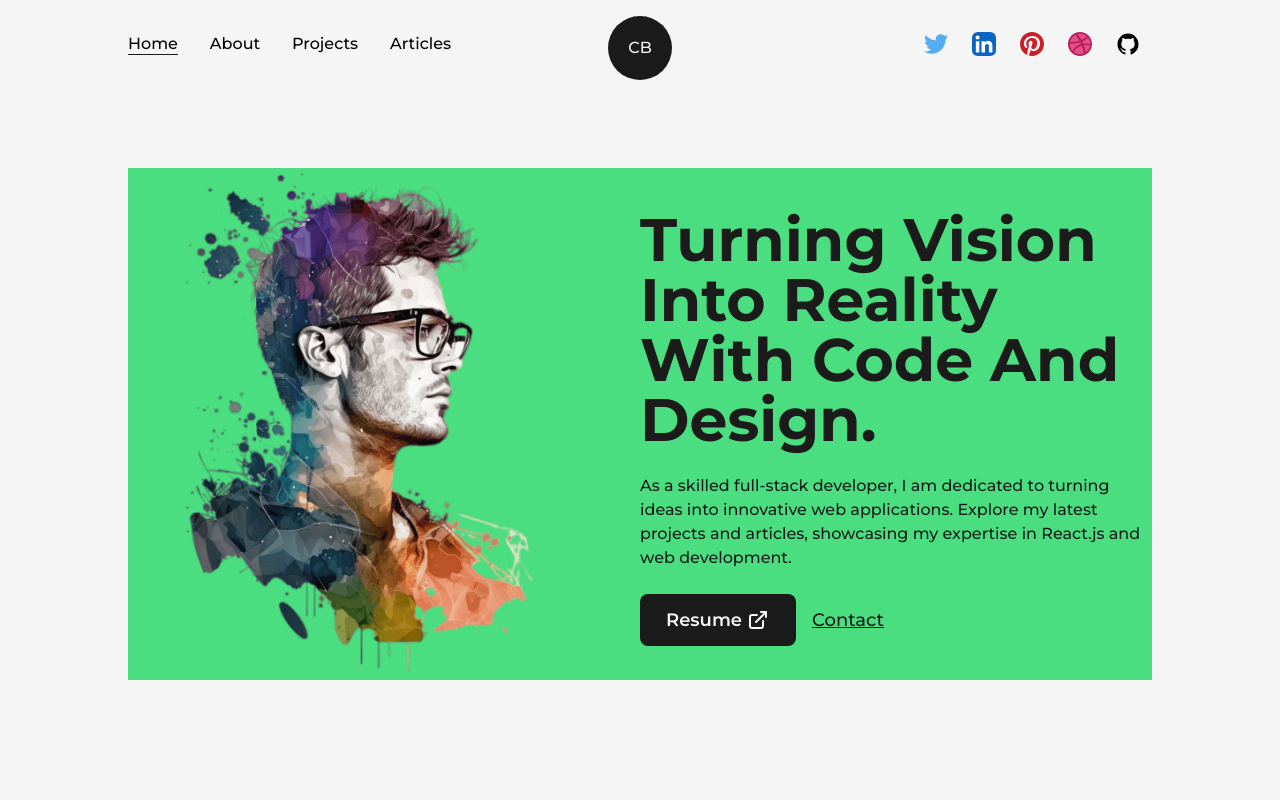
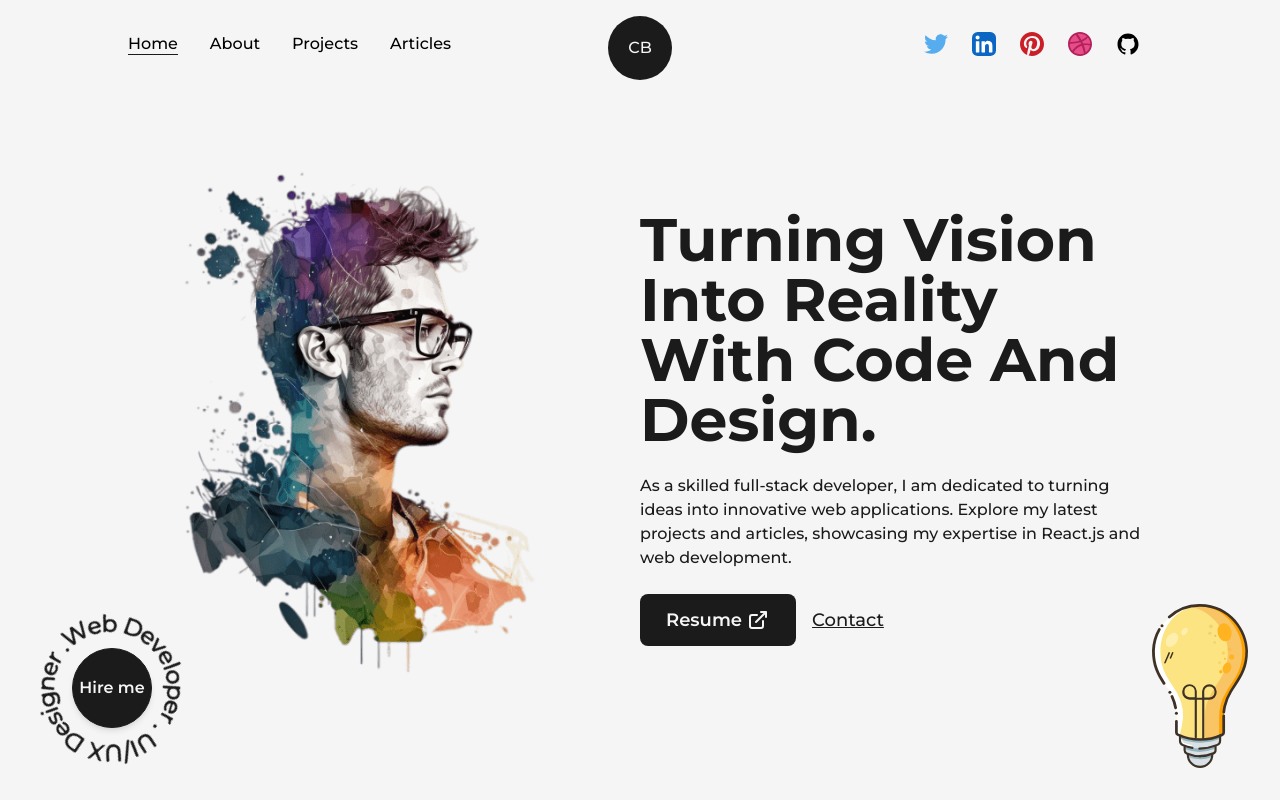
Before and after one commit to kirankuyate2157/kiran-kuyate-portfolio, a Next.js app: page / in a window 1280 px wide. Shown: the top 800 px of the page. Built offline with nearby package versions, Linux system fonts and the light colour scheme.

Commit message:
home done

```diff
--- /dev/null
+++ b/src/components/Hireme.js
@@ -0,0 +1,20 @@
+import React from "react";
+import { CircularText } from "./icons";
+import Link from "next/link";
+const Hireme = () => {
+  return (
+    <div className='fixed left-4 bottom-4 flex items-center justify-center overflow-hidden'>
+      <div className='w-48 h-auto flex items-center justify-center relative'>
+        <CircularText className='fill-dark animate-spin-slow' />
+        <Link
+          href='mailto:admin@gmail.com'
+          className='flex text-light bg-dark items-center justify-center absolute left-1/2 top-1/2 -translate-x-1/2 -translate-y-1/2 shadow-md border border-solid border-dark w-20 h-20 font-semibold  rounded-full hover:bg-light hover:text-dark'
+        >
+          Hire me
+        </Link>
+      </div>
+    </div>
+  );
+};
+
+export default Hireme;
--- a/src/pages/index.tsx
+++ b/src/pages/index.tsx
@@ -1,11 +1,12 @@
 import Head from "next/head";
-import Layout from "@/components/layout";
+import Layout from "../components/Layout";
 import Image from "next/image";
 import Link from "next/link";
+import lightBulb from "../../public/images/svgs/miscellaneous_icons_1.svg";
 import ProfilePic from "../../public/images/profile/developer-pic-1.png";
 import AnimatedText from "../components/AnimatedText";
-
-import { LinkArrow } from "@/components/icons";
+import Hireme from "../components/Hireme";
+import { LinkArrow } from "../components/icons";
 export default function Home() {
   return (
     <>
@@ -16,7 +17,7 @@ export default function Home() {
       </Head>
       <main className='flex items-center text-dark w-full min-h-screen '>
         <Layout className='pt-0'>
-          <div className='flex bg-green-400 items-center justify-between w-full'>
+          <div className='flex  items-center justify-between w-full'>
             <div className='w-1/2'>
               <Image
                 src={ProfilePic}
@@ -54,6 +55,10 @@ export default function Home() {
             </div>
           </div>
         </Layout>
+        <Hireme />
+        <div className='absolute right-8 bottom-8 inline-block w-24'>
+          <Image src={lightBulb} alt='kiran.dev' className='w-full h-auto' />
+        </div>
       </main>
     </>
   );
--- a/tailwind.config.js
+++ b/tailwind.config.js
@@ -1,26 +1,28 @@
 /** @type {import('tailwindcss').Config} */
 
-const {fontFamily}= require("tailwindcss/defaultTheme")
-
+const { fontFamily } = require("tailwindcss/defaultTheme");
 
 module.exports = {
   content: [
-    './src/pages/**/*.{js,ts,jsx,tsx}',
-    './src/components/**/*.{js,ts,jsx,tsx}',
-    './src/app/**/*.{js,ts,jsx,tsx}',
+    "./src/pages/**/*.{js,ts,jsx,tsx}",
+    "./src/components/**/*.{js,ts,jsx,tsx}",
+    "./src/app/**/*.{js,ts,jsx,tsx}",
   ],
   theme: {
     extend: {
-      fontFamily:{
-        mont:['var(--font-mont)',...fontFamily.sans]
+      fontFamily: {
+        mont: ["var(--font-mont)", ...fontFamily.sans],
       },
       colors: {
         dark: "#1b1b1b",
         light: "#f5f5f5",
         primary: "#B63E96", // 240,86,199
         primaryDark: "#58E6D9", // 80,230,217
-     }
+      },
+      animation: {
+        "spin-slow": "spin 15s linear infinite",
+      },
     },
   },
   plugins: [],
-}
+};
```
